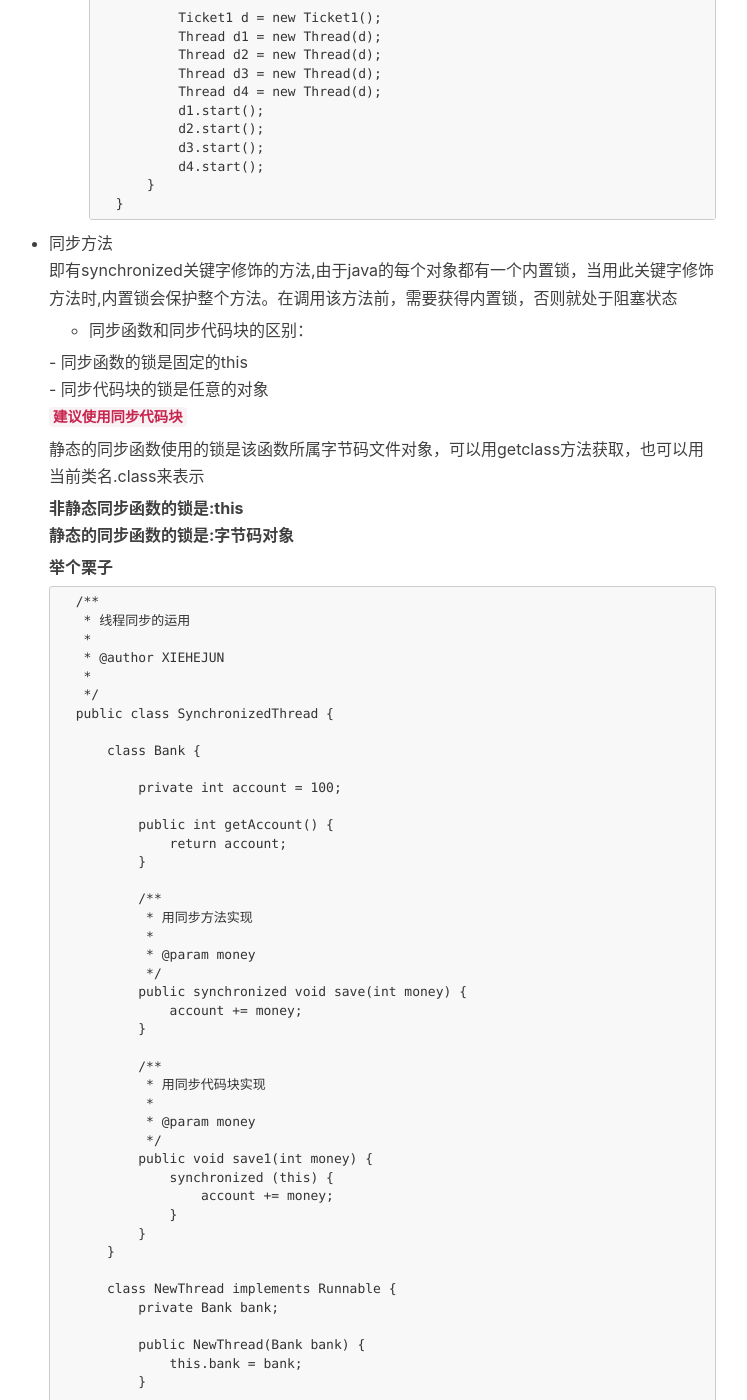
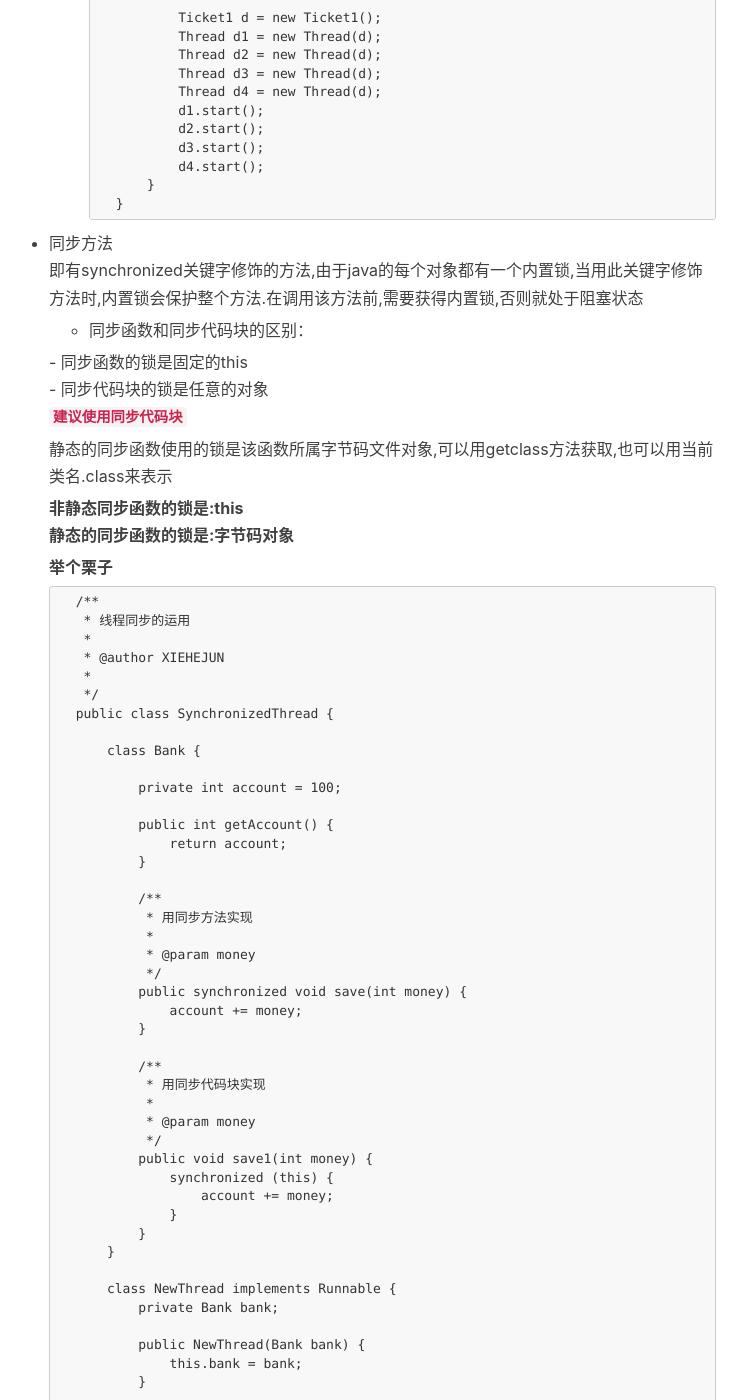
Before and after one commit to kikyoar/kikyoar.github.io, a Jekyll site: the page built from _posts/2018-10-31-JAVA-Learn-012.markdown, in a window 1280 px wide and 1400 px high, scrolled down 10068 px. Shown: the whole window, without its empty margins (256-1003 px from the left). Built offline with Jekyll 4.4.1, drawn with Linux system fonts in a browser that asks for light colours; nearby versions of some CDN libraries; comment, search, counter and statistics services are not loaded; some of the changed text lies outside the part shown.

Commit message:
updating

```diff
--- a/_posts/2018-10-31-JAVA-Learn-012.markdown
+++ b/_posts/2018-10-31-JAVA-Learn-012.markdown
@@ -28,24 +28,24 @@
 
 **多线程(多线程并行和并发的区别)**
 
-- 并行就是两个任务同时运行，就是甲任务进行的同时，乙任务也在进行。(需要多核 CPU)
-	* 比如我跟两个网友聊天，左手操作一个电脑跟甲聊，同时右手用另一台电脑跟乙聊天，这就叫并行
-- 并发是指两个任务都请求运行，而处理器只能按受一个任务，就把这两个任务安排轮流进行，由于时间间隔较短，使人感觉两个任务都在运行
-	* 如果用一台电脑我先给甲发个消息，然后立刻再给乙发消息，然后再跟甲聊，再跟乙聊。这就叫并发
+- 并行就是两个任务同时运行,就是甲任务进行的同时,乙任务也在进行.(需要多核 CPU)
+	* 比如我跟两个网友聊天,左手操作一个电脑跟甲聊,同时右手用另一台电脑跟乙聊天,这就叫并行
+- 并发是指两个任务都请求运行,而处理器只能按受一个任务,就把这两个任务安排轮流进行,由于时间间隔较短,使人感觉两个任务都在运行
+	* 如果用一台电脑我先给甲发个消息,然后立刻再给乙发消息,然后再跟甲聊,再跟乙聊.这就叫并发
 
 **多线程(Java 程序运行原理和 JVM 的启动是多线程的吗)**
 
 - Java 程序运行原理
 
-	- Java 命令会启动 java 虚拟机，启动 JVM，等于启动了一个应用程序，也就是启动了一个进程。该进程会自动启动一个 “主线程” ，然后主线程去调用某个类的 main 方法
+	- Java 命令会启动 java 虚拟机,启动 JVM,等于启动了一个应用程序,也就是启动了一个进程.该进程会自动启动一个 “主线程” ,然后主线程去调用某个类的 main 方法
 
 - JVM 的启动是多线程的吗
 
-	-  JVM 启动至少启动了垃圾回收线程和主线程，所以是多线程的
+	-  JVM 启动至少启动了垃圾回收线程和主线程,所以是多线程的
 
 一个进程中至少有一个线程
 开启多个线程是为了运行多部分代码
-每一个线程都有自己运行的内容，这个内容可以称为线程要执行的任务
+每一个线程都有自己运行的内容,这个内容可以称为线程要执行的任务
 
 **多线程(多线程程序实现的方式 1)**
 
@@ -62,7 +62,7 @@
 			    //2.重写run方法
 			    public void run()
 			    {
-			        //3.将要执行的代码，写入run方法中
+			        //3.将要执行的代码,写入run方法中
 			        for (int x = 0;x<3000;x++)
 			        {
 			            System.out.println("aaaaaaaaaaaaaaaaa");
@@ -88,8 +88,8 @@
 - 实现 Runnable
 
     - 定义类实现Runnable接口
-    - 覆盖接口中的run方法，将线程的任务代码封装到run方法中
-    - 通过Thread类创建线程对象，并将Runnable接口的子类对象作为构造函数的参数进行传递（因为线程的任务都封装在Runnable接口子类对象的run方法中，所以要在线程对象创建时就必须明确要运行的任务）
+    - 覆盖接口中的run方法,将线程的任务代码封装到run方法中
+    - 通过Thread类创建线程对象,并将Runnable接口的子类对象作为构造函数的参数进行传递（因为线程的任务都封装在Runnable接口子类对象的run方法中,所以要在线程对象创建时就必须明确要运行的任务）
     - 调用线程对象的start方法开启线程
 
 			//1.自定义类实现Runnable接口
@@ -379,32 +379,32 @@
 
 **多线程(同步代码块)**
 
-创建线程的目的是为了开启一条执行路径，去运行指定的代码和其他代码实现同时运行,而运行的指定代码就是这个执行路径的任务
+创建线程的目的是为了开启一条执行路径,去运行指定的代码和其他代码实现同时运行,而运行的指定代码就是这个执行路径的任务
 
 JVM创建的主线程的任务都定义在主函数当中
 而自定义的线程它的任务在哪儿呢？
-Thread类用于描述线程，线程是需要任务的，所以Thread类也对任务的描述,这个任务就通过Thread类中的run方法来实现。也就是说，run方法就是封装自定义线程运行的函数
+Thread类用于描述线程,线程是需要任务的,所以Thread类也对任务的描述,这个任务就通过Thread类中的run方法来实现.也就是说,run方法就是封装自定义线程运行的函数
 `run方法中定义的就是线程要运行的任务代码`
 
-**开启线程是为了运行指定代码，所以只有继承Thread类，并复写run方法，将运行的代码定义在run方法中即可**
+**开启线程是为了运行指定代码,所以只有继承Thread类,并复写run方法,将运行的代码定义在run方法中即可**
 
 线程安全问题产生的原因：
 
 - 1、多个线程操作共享的数据
 - 2、操作共享数据的线程有多余
 
-当一个线程在执行操作共享数据的多条代码过程中，其他线程参与了运算，就会导致线程安全问题的产生
+当一个线程在执行操作共享数据的多条代码过程中,其他线程参与了运算,就会导致线程安全问题的产生
 
 解决思路：
-    就是将多条操作共享数据的线程代码封装起来，当有线程在执行这些代码的时候，其他线程是不可以参与运算的，必须要当前线程把这些代码执行完毕后，其他线程才可以参与运算
+    就是将多条操作共享数据的线程代码封装起来,当有线程在执行这些代码的时候,其他线程是不可以参与运算的,必须要当前线程把这些代码执行完毕后,其他线程才可以参与运算
 
 * 什么情况下需要同步
 	* 当多线程并发, 有多段代码同时执行时, 我们希望某一段代码执行的过程中 CPU 不要切换到其他线程工作. 这时就需要同步
 	* 如果两段代码是同步的, 那么同一时间只能执行一段, 在一段代码没执行结束之前, 不会执行另外一段代码
 
 * 同步代码块
-即有synchronized关键字修饰的语句块,被该关键字修饰的语句块会自动被加上内置锁，从而实现同步
-同步是一种高开销的操作，因此应该尽量减少同步的内容,通常没有必要同步整个方法，使synchronized代码块同步关键代码即可
+即有synchronized关键字修饰的语句块,被该关键字修饰的语句块会自动被加上内置锁,从而实现同步
+同步是一种高开销的操作,因此应该尽量减少同步的内容,通常没有必要同步整个方法,使synchronized代码块同步关键代码即可
 
 	* 使用 synchronized 关键字加上一个锁对象来定义一段代码, 这就叫同步代码块
 		格式
@@ -458,7 +458,7 @@
 			}
 
 * 同步方法
-即有synchronized关键字修饰的方法,由于java的每个对象都有一个内置锁，当用此关键字修饰方法时,内置锁会保护整个方法。在调用该方法前，需要获得内置锁，否则就处于阻塞状态
+即有synchronized关键字修饰的方法,由于java的每个对象都有一个内置锁,当用此关键字修饰方法时,内置锁会保护整个方法.在调用该方法前,需要获得内置锁,否则就处于阻塞状态
 
 
 	- 同步函数和同步代码块的区别：
@@ -468,7 +468,7 @@
 
 	**`建议使用同步代码块`**
 
-	静态的同步函数使用的锁是该函数所属字节码文件对象，可以用getclass方法获取，也可以用当前类名.class来表示
+	静态的同步函数使用的锁是该函数所属字节码文件对象,可以用getclass方法获取,也可以用当前类名.class来表示
 
 	**非静态同步函数的锁是:this**
 	**静态的同步函数的锁是:字节码对象**
@@ -531,7 +531,7 @@
 	        }
 
 	        /**
-	         * 建立线程，调用内部类
+	         * 建立线程,调用内部类
 	         */
 	        public void useThread() {
 	            Bank bank = new Bank();
```
